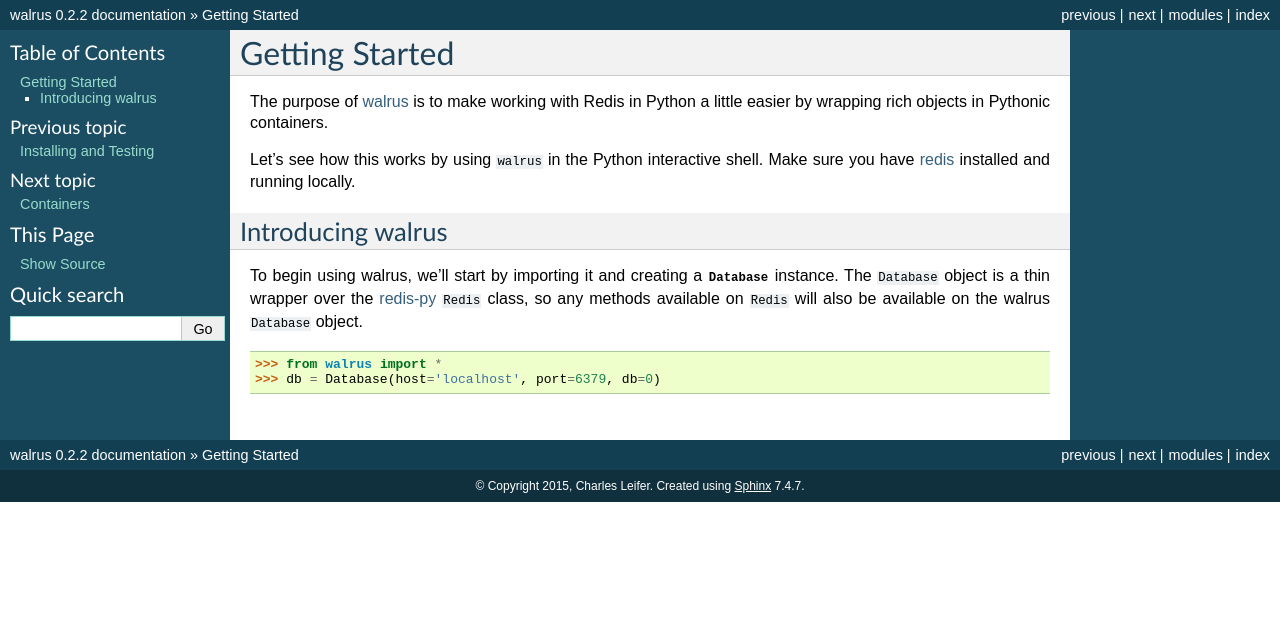
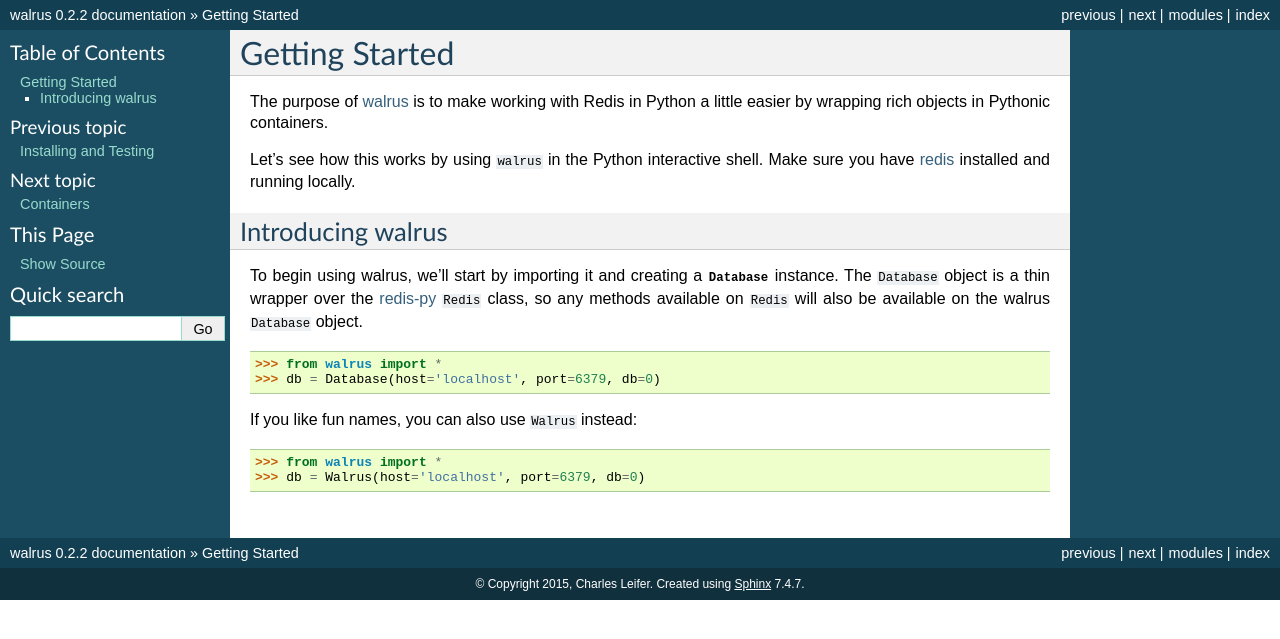
Before and after one commit to coleifer/walrus, a Sphinx documentation site: the page built from docs/getting-started.rst, in a window 1280 px wide. Shown: the top 639 px of the page. Built offline with Sphinx 7.4.7, drawn with Linux system fonts in a browser that asks for light colours.

Commit message:
Small docs updates.

```diff
--- a/docs/containers.rst
+++ b/docs/containers.rst
@@ -132,7 +132,7 @@
 
 .. code-block:: pycon
 
-    >>> z1[':mickey']  # Who is younger than Mickey?
+    >>> z1[:'mickey']  # Who is younger than Mickey?
     ['zaizee', 'huey']
 
     >>> z1[-2:]  # Who are the two oldest people?
--- a/docs/getting-started.rst
+++ b/docs/getting-started.rst
@@ -18,3 +18,10 @@
 
     >>> from walrus import *
     >>> db = Database(host='localhost', port=6379, db=0)
+
+If you like fun names, you can also use ``Walrus`` instead:
+
+.. code-block:: pycon
+
+    >>> from walrus import *
+    >>> db = Walrus(host='localhost', port=6379, db=0)
```
